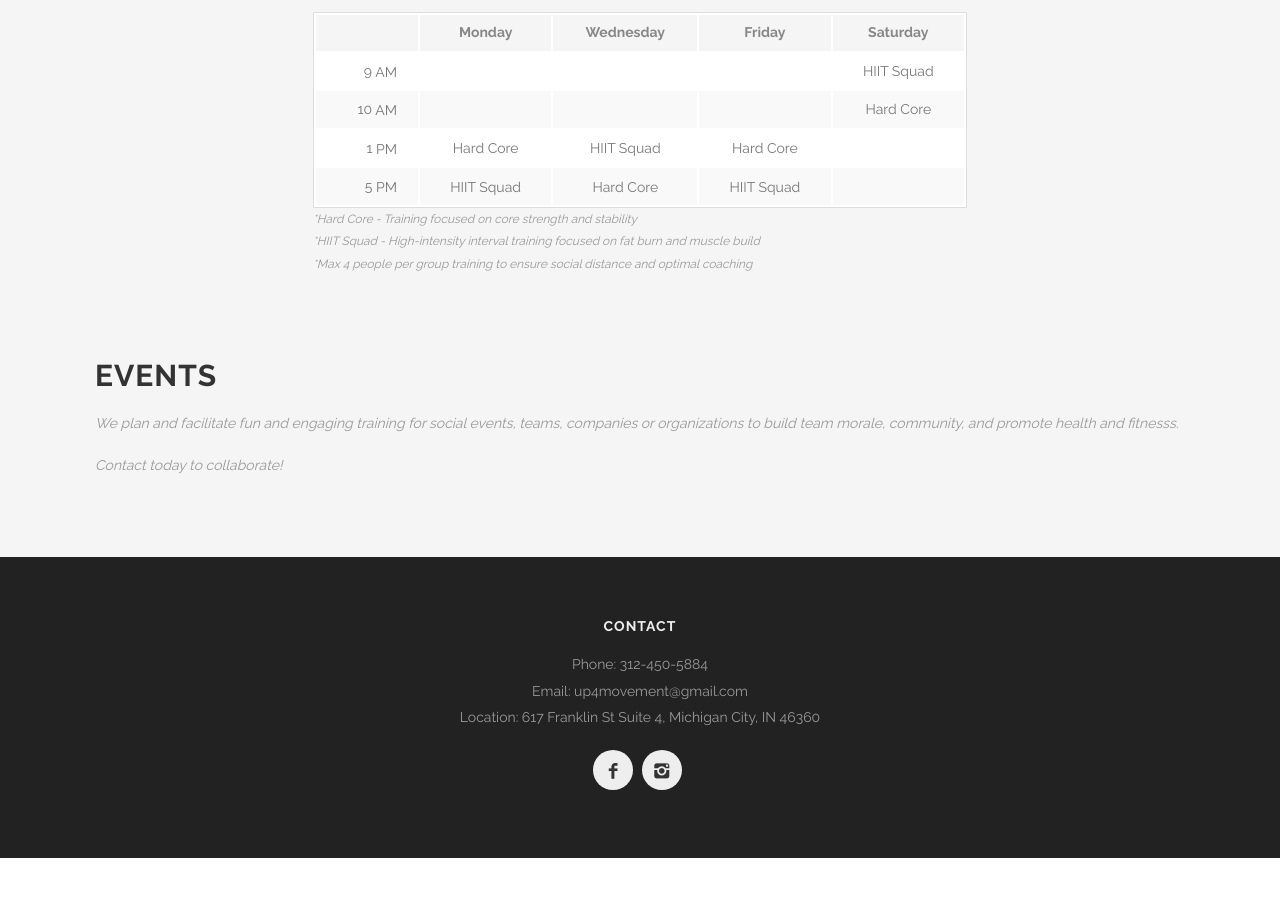
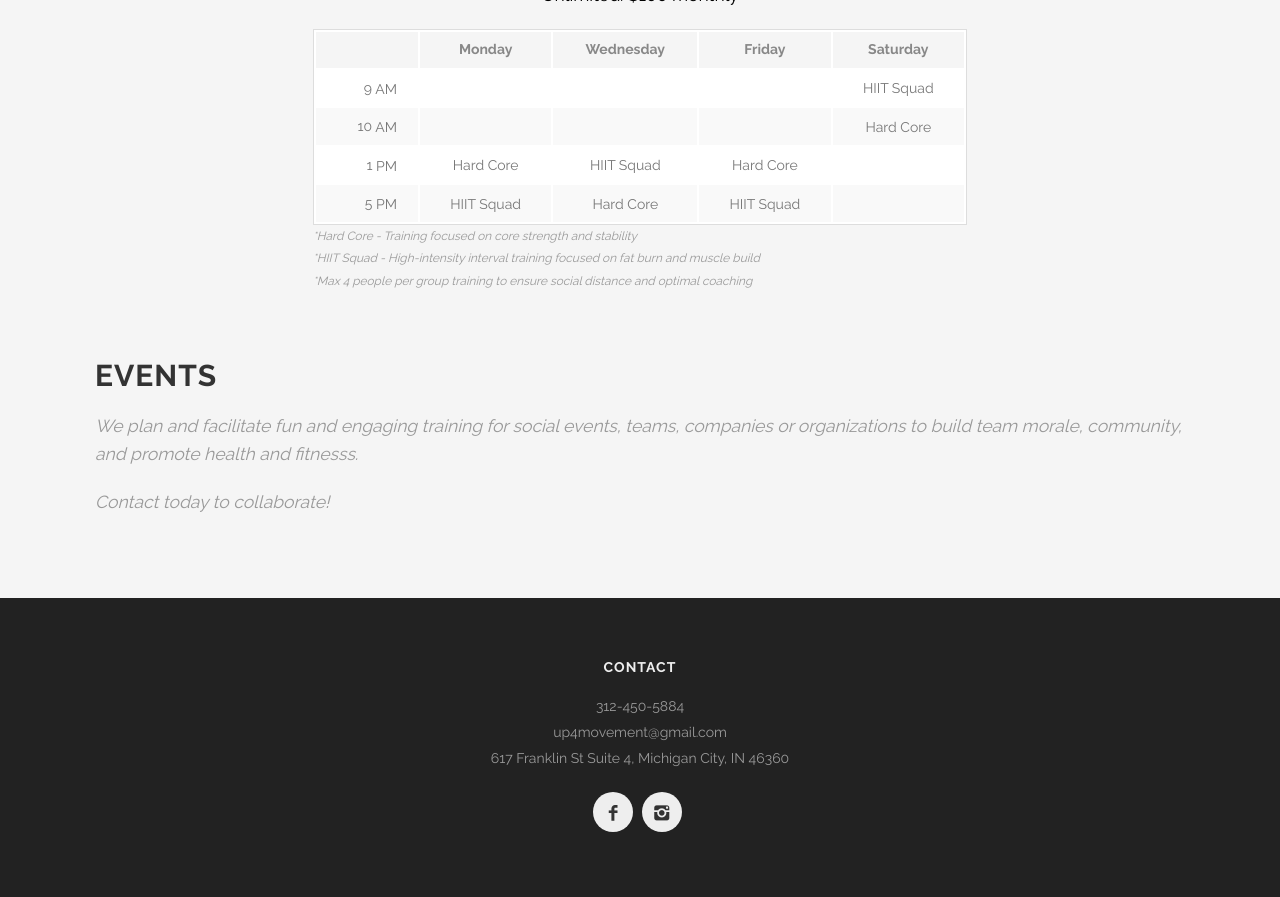
Before and after one commit to up4movement/up4movement.github.io, a Jekyll site: the page built from services.html, in a window 1280 px wide and 900 px high, scrolled down 1243 px. Shown: the top 897 px of the window. Built offline with Jekyll 4.4.1, drawn with Linux system fonts in a browser that asks for light colours; before the commit the page ends 2101 px from its top, so only the background shows below that.

Commit message:
larger text in the services page

```diff
--- a/_includes/footer.html
+++ b/_includes/footer.html
@@ -46,9 +46,9 @@
       <!-- <div class="spacing"></div> -->
       <h4>Contact</h4>
       <ul>
-        <li>Phone: 312-450-5884</li>
-        <li><a href='mailto:up4movement@gmail.com'>Email: up4movement@gmail.com</a></li>
-        <li>Location: 617 Franklin St Suite 4, Michigan City, IN 46360
+        <li>312-450-5884</li>
+        <li><a href='mailto:up4movement@gmail.com'>up4movement@gmail.com</a></li>
+        <li>617 Franklin St Suite 4, Michigan City, IN 46360
         </li>
       </ul>
       <div class="spacing"></div>
--- a/services.html
+++ b/services.html
@@ -54,7 +51,7 @@
 
 <div id='personal-training' style="background: #f5f5f5"></div>
 <div class='2 spacing' style="background: #f5f5f5"></div>
-<div class="full" style="background: #f5f5f5; padding: 40px 0">
+<div class="full" style="background: #f5f5f5; padding: 3rem 0">
   <div class="row">
     <div class="large-12 columns">
       <h2>Personal Training</h2>
@@ -100,16 +97,16 @@
 </div>
 
 <div id='group-training' style="background: #f5f5f5"></div>
-<div class='2 spacing' style="background: #f5f5f5"></div>
-<div class="full" style="background: #f5f5f5; padding: 40px 0 80px">
+<div class='spacing' style="background: #f5f5f5"></div>
+<div class="full" style="background: #f5f5f5; padding: 3rem 0 3rem">
   <div class="row">
     <div class="large-12 columns">
       <h2>Group Training</h2>
-      <p style="margin-bottom: 0" class='italic'>
+      <p style="margin-bottom: 0" class='italic quarter-larger'>
         Nothing empowers you like group training with an
         encouraging trainer and supportive people all working hard together!
       </p>
-      <p class='italic'>Group training sessions are 45 min.</p>
+      <p class='italic quarter-larger'>Group training sessions are 45 min.</p>
     </div>
   </div>
   <div class="spacing"></div>
@@ -192,16 +189,16 @@
   </div>
 </div>
 
-<div class="full" style="background: #f5f5f5; padding: 0 0 40px" id='events'>
+<div class="full" style="background: #f5f5f5; padding: 1.5rem 0 3rem" id='events'>
   <div class="row">
     <div class="large-12 columns">
       <h2>Events</h2>
-      <p class='italic'>
+      <p class='italic quarter-larger'>
         We plan and facilitate fun and engaging training for social events,
         teams, companies or organizations to build team morale, community,
         and promote health and fitnesss.
       </p>
-      <p class='italic'>
+      <p class='italic quarter-larger'>
         Contact today to collaborate!
       </p>
     </div>
```
Also changed, not shown: other parts of services.html (+3 -6 lines), 10 other files.
